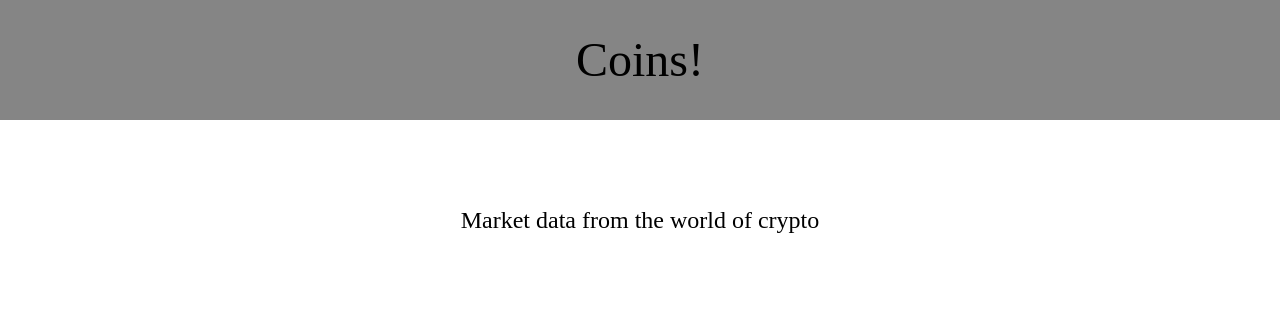
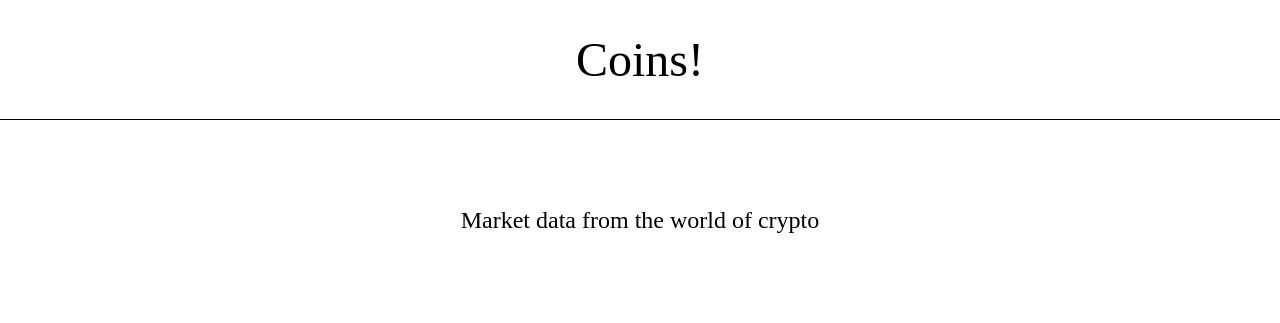
Before and after one commit to sumpson0-0/JavaScriptMiniProjects, a website: page infinite-scroll/index.html in a window 1280 px wide. Drawn offline with Linux system fonts and the light colour scheme; no server answers.

Commit message:
content에 border 추가

```diff
--- a/infinite-scroll/assets/style.css
+++ b/infinite-scroll/assets/style.css
@@ -18,7 +18,8 @@ body {
 	top: 0;
 	height: 15vh;
 	width: 100%;
-	background-color: #858585;
+	border-bottom: solid 1px black;
+	background-color: #ffffff;
 	z-index: 2;
 }
 .header .header__title {
```
